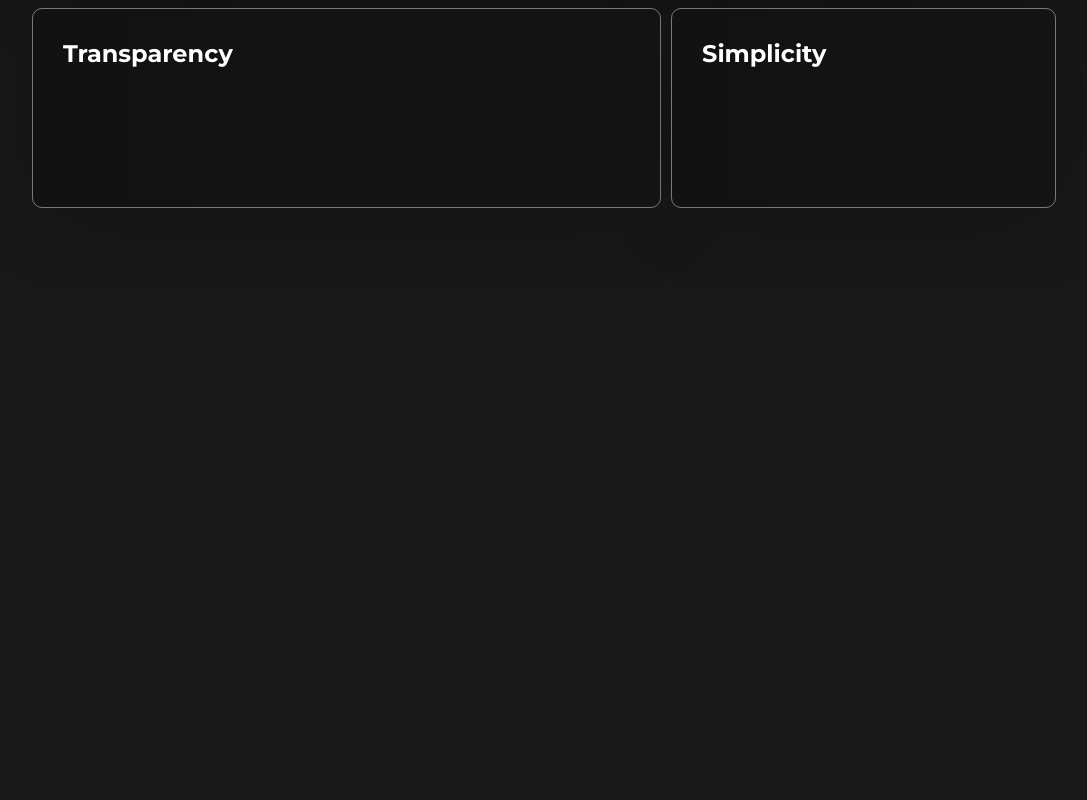
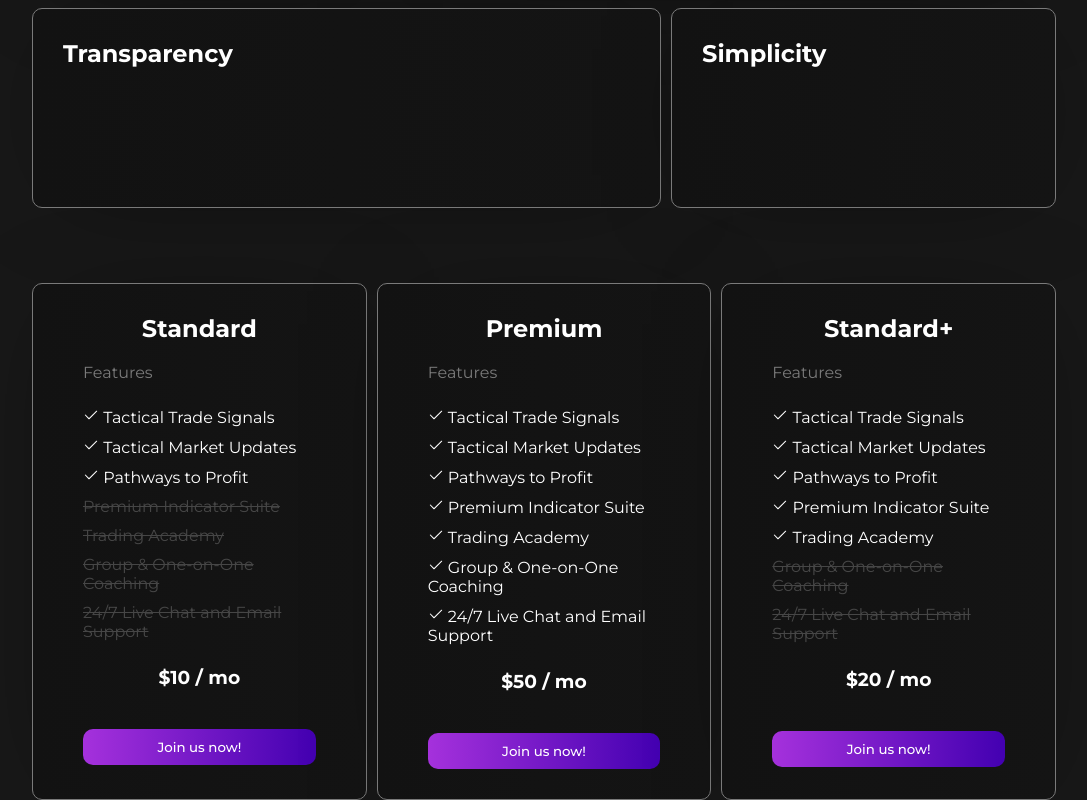
Before and after one commit to baskaaleksander/cryptic, a React (Vite) app: page / in a window 1280 px wide. Shown: the part 1293-2093 px from the top of the page, without its empty margins (96-1183 px from the left). Before the commit the page ends 1576 px from the top, so only its background shows below. Built offline with nearby package versions, Linux system fonts and the light colour scheme.

Commit message:
added pricing component and it's styling

```diff
--- a/src/App.jsx
+++ b/src/App.jsx
@@ -3,6 +3,7 @@ import Navbar from './components/Navbar'
 import Hero from './components/Hero';
 import { scrollSpy } from 'react-scroll';
 import WhyUs from './components/WhyUs';
+import Pricing from './components/Pricing';
 
 const App = () => {
   useEffect(() => {
@@ -14,6 +15,7 @@ const App = () => {
     <Navbar />
     <Hero />
     <WhyUs />
+    <Pricing />
     </>
   )
 }
--- a/src/components/Pricing.jsx
+++ b/src/components/Pricing.jsx
@@ -1,9 +1,35 @@
 import React from 'react'
+import PricingCard from './PricingCard'
 
 const Pricing = () => {
+  const pricingCardsInfo = [
+    {
+      title: 'Standard',
+      price: '$10 / mo',
+      featuresactive: ['Tactical Trade Signals', 'Tactical Market Updates', 'Pathways to Profit'],
+      featuresinactive: ['Premium Indicator Suite', 'Trading Academy', 'Group & One-on-One Coaching', '24/7 Live Chat and Email Support']
+    },
+    {
+      title: 'Premium',
+      price: '$50 / mo',
+      featuresactive: ['Tactical Trade Signals', 'Tactical Market Updates', 'Pathways to Profit', 'Premium Indicator Suite', 'Trading Academy', 'Group & One-on-One Coaching', '24/7 Live Chat and Email Support'],
+      featuresinactive: []
+    },
+    {
+      title: 'Standard+',
+      price: '$20 / mo',
+      featuresactive: ['Tactical Trade Signals', 'Tactical Market Updates', 'Pathways to Profit', 'Premium Indicator Suite', 'Trading Academy'],
+      featuresinactive: ['Group & One-on-One Coaching', '24/7 Live Chat and Email Support']
+    },
+  ]
+
+  const pricingCards = pricingCardsInfo.map((card, index) => {
+    return <PricingCard key={index} card={card} />
+  })
+
   return (
     <div className='pricing-container'>
-
+        {pricingCards}
     </div>
   )
 }
--- a/src/components/PricingCard.jsx
+++ b/src/components/PricingCard.jsx
@@ -1,9 +1,31 @@
 import React from 'react'
+import { GoCheck } from "react-icons/go";
 
-const PricingCard = () => {
+
+const PricingCard = ( {card} ) => {
+
+  const featuresActive = card.featuresactive.map((feature, index) => {
+    return <li key={index} className='li-active'><GoCheck /> {feature}</li>
+  })
+
+  const featuresInactive = card.featuresinactive.map((feature, index) => {
+    return <li key={index} className='li-inactive'>{feature}</li>
+  })
+
   return (
     <div className='pricing-item'>
-
+        <h2>
+          {card.title}
+        </h2>
+        <p className='features-text'>Features</p>
+        <ul className='features-active'>
+          {featuresActive}
+        </ul>
+        <ul className='features-inactive'>
+          {featuresInactive}
+        </ul>
+        <h3>{card.price}</h3>
+        <button className='joinus-btn'>Join us now!</button>
     </div>
   )
 }
--- a/src/scss/components/_pricingitem.scss
+++ b/src/scss/components/_pricingitem.scss
@@ -0,0 +1,59 @@
+.pricing-item {
+    border: 1px solid $secondary-text-color;
+    border-radius: 10px;
+    padding: 30px 50px;
+    width: 100%;
+    background: rgb(18,18,18);
+    background: linear-gradient(90deg, rgba(18,18,18,1) 0%, rgba(20,20,20,1) 100%);
+    -webkit-box-shadow: 4px 4px 100px -37px rgba(0, 0, 0, 0.55);
+    -moz-box-shadow: 4px 4px 100px -37px rgba(0, 0, 0, 0.55);
+    box-shadow: 4px 4px 100px -37px rgba(0, 0, 0, 0.55);
+    transition: transform ease-in 200ms;
+
+    h2 {
+        text-align: center;
+    }
+    h3 {
+        text-align: center;
+        margin: 20px 0;
+    }
+
+    &:hover {
+        transform: scale(1.05);
+    }
+    .joinus-btn {
+        width: 100%;
+        margin: 20px 0 0 0;
+    }
+
+}
+
+.pricing-item:nth-of-type(2) {
+
+    transition: all ease-in 200ms;
+    &:hover {
+        -webkit-box-shadow: 4px 4px 100px -37px rgba(67, 0, 177, 1);
+        -moz-box-shadow: 4px 4px 100px -37px rgba(67, 0, 177, 1);
+        box-shadow: 4px 4px 100px -37px rgba(67, 0, 177, 1);
+
+    }
+}
+.features-text {
+    color: $secondary-text-color;
+    margin: 20px 0;
+}
+
+li {
+    padding: 5px 0;
+}
+
+.features-active {
+    list-style: none;
+}
+
+.features-inactive {
+    list-style: none;
+    color: $secondary-text-color;
+    text-decoration: line-through;
+    opacity: 0.5;
+}
--- a/src/scss/layout/_pricing.scss
+++ b/src/scss/layout/_pricing.scss
@@ -0,0 +1,9 @@
+.pricing-container {
+    display: grid;
+    grid-template-columns: repeat(3, 1fr);
+    grid-template-rows: 1fr;
+    grid-gap: 10px;
+    width: 80%;
+    justify-items: center;
+    margin: 0 10%;
+}
--- a/src/scss/main.css
+++ b/src/scss/main.css
@@ -235,4 +235,66 @@ nav h2 {
 
 .five {
   grid-column: 1/3;
+}
+
+.pricing-container {
+  display: grid;
+  grid-template-columns: repeat(3, 1fr);
+  grid-template-rows: 1fr;
+  grid-gap: 10px;
+  width: 80%;
+  justify-items: center;
+  margin: 0 10%;
+}
+
+.pricing-item {
+  border: 1px solid #7a7a7a;
+  border-radius: 10px;
+  padding: 30px 50px;
+  width: 100%;
+  background: rgb(18, 18, 18);
+  background: linear-gradient(90deg, rgb(18, 18, 18) 0%, rgb(20, 20, 20) 100%);
+  box-shadow: 4px 4px 100px -37px rgba(0, 0, 0, 0.55);
+  transition: transform ease-in 200ms;
+}
+.pricing-item h2 {
+  text-align: center;
+}
+.pricing-item h3 {
+  text-align: center;
+  margin: 20px 0;
+}
+.pricing-item:hover {
+  transform: scale(1.05);
+}
+.pricing-item .joinus-btn {
+  width: 100%;
+  margin: 20px 0 0 0;
+}
+
+.pricing-item:nth-of-type(2) {
+  transition: all ease-in 200ms;
+}
+.pricing-item:nth-of-type(2):hover {
+  box-shadow: 4px 4px 100px -37px rgb(67, 0, 177);
+}
+
+.features-text {
+  color: #7a7a7a;
+  margin: 20px 0;
+}
+
+li {
+  padding: 5px 0;
+}
+
+.features-active {
+  list-style: none;
+}
+
+.features-inactive {
+  list-style: none;
+  color: #7a7a7a;
+  text-decoration: line-through;
+  opacity: 0.5;
 }/*# sourceMappingURL=main.css.map */
```
Also changed, not shown: 1 other file (tests, documents, lock files or other folders).
